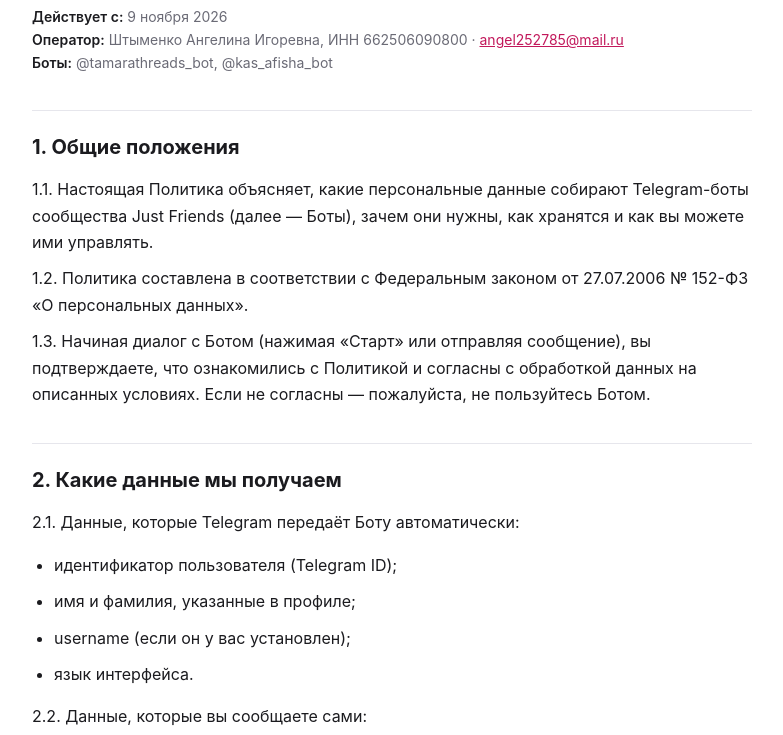
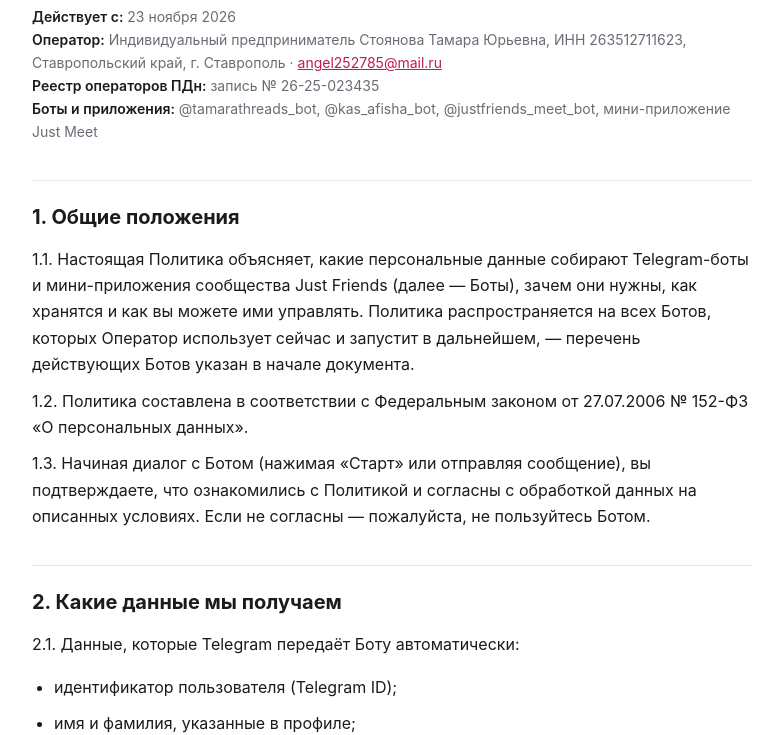
Before and after one commit to JFbotAngel/jf-afisha-bot-privacy, a plain HTML site: page index.html in a window 1280 px wide. Shown: the part 70-805 px from the top of the page, without its empty margins (248-1031 px from the left). Drawn offline with Linux system fonts and the light colour scheme.

Commit message:
Политика: оператор ИП Стоянова Т.Ю., Telegram как канал, Just Meet в перечне ботов

```diff
--- a/index.html
+++ b/index.html
@@ -25,13 +25,14 @@
 <main>
   <h1>Политика конфиденциальности</h1>
   <div class="meta">
-    <b>Действует с:</b> 9 ноября 2026<br>
-    <b>Оператор:</b> Штыменко Ангелина Игоревна, ИНН 662506090800 · <a href="mailto:angel252785@mail.ru">angel252785@mail.ru</a><br>
-    <b>Боты:</b> @tamarathreads_bot, @kas_afisha_bot
+    <b>Действует с:</b> 23 ноября 2026<br>
+    <b>Оператор:</b> Индивидуальный предприниматель Стоянова Тамара Юрьевна, ИНН 263512711623, Ставропольский край, г. Ставрополь · <a href="mailto:angel252785@mail.ru">angel252785@mail.ru</a><br>
+    <b>Реестр операторов ПДн:</b> запись № 26-25-023435<br>
+    <b>Боты и приложения:</b> @tamarathreads_bot, @kas_afisha_bot, @justfriends_meet_bot, мини-приложение Just Meet
   </div>
 
   <h2>1. Общие положения</h2>
-  <p>1.1. Настоящая Политика объясняет, какие персональные данные собирают Telegram-боты сообщества Just Friends (далее — Боты), зачем они нужны, как хранятся и как вы можете ими управлять.</p>
+  <p>1.1. Настоящая Политика объясняет, какие персональные данные собирают Telegram-боты и мини-приложения сообщества Just Friends (далее — Боты), зачем они нужны, как хранятся и как вы можете ими управлять. Политика распространяется на всех Ботов, которых Оператор использует сейчас и запустит в дальнейшем, — перечень действующих Ботов указан в начале документа.</p>
   <p>1.2. Политика составлена в соответствии с Федеральным законом от 27.07.2006 № 152-ФЗ «О персональных данных».</p>
   <p>1.3. Начиная диалог с Ботом (нажимая «Старт» или отправляя сообщение), вы подтверждаете, что ознакомились с Политикой и согласны с обработкой данных на описанных условиях. Если не согласны — пожалуйста, не пользуйтесь Ботом.</p>
 
@@ -84,6 +85,9 @@
   </ul>
   <p>5.3. Доступ к данным имеют только те, кому он нужен для работы. Мы не передаём данные рекламным сетям, аналитическим платформам и иным третьим лицам.</p>
   <p>5.4. Данные могут быть предоставлены по законному требованию государственных органов — в объёме, который требуется таким требованием.</p>
+  <p>5.5. <b>Передача через мессенджер Telegram.</b> Боты работают внутри Telegram, поэтому сообщения и уведомления проходят через инфраструктуру мессенджера (Telegram FZ-LLC, серверы за пределами Российской Федерации). Персональные данные при этом записываются и хранятся в информационной системе Оператора на серверах в Российской Федерации: мессенджер используется как канал доставки сообщений, а не как место хранения данных, и Оператор сохраняет собственную копию сведений.</p>
+  <p>5.6. Через мессенджер передаются только сведения, необходимые для информирования участника: имя (ник), текст уведомления о мероприятии, результаты подбора и текст ответа Бота. Паспортные данные, реквизиты банковских карт, сведения о состоянии здоровья и иные специальные категории персональных данных через Ботов не передаются и не собираются.</p>
+  <p>5.7. Обработка данных граждан Российской Федерации ведётся с использованием баз данных, находящихся на территории Российской Федерации, в соответствии с ч. 5 ст. 18 152-ФЗ.</p>
 
   <h2>6. Где и сколько хранятся данные</h2>
   <p>6.1. Основное хранилище — сервер, расположенный в Российской Федерации.</p>
@@ -127,7 +131,7 @@
 
   <h2>11. Контакты</h2>
   <p>По любым вопросам об обработке персональных данных: <a href="mailto:angel252785@mail.ru">angel252785@mail.ru</a><br>
-     Организатор сообщества Just Friends: Штыменко Ангелина Игоревна, Первоуральск</p>
+     Оператор: индивидуальный предприниматель Стоянова Тамара Юрьевна, ИНН 263512711623, Ставропольский край, г. Ставрополь. Реестровая запись в реестре операторов ПДн № 26-25-023435.</p>
 
   <footer>Just Friends · Санкт-Петербург · 2026</footer>
 </main>
```
